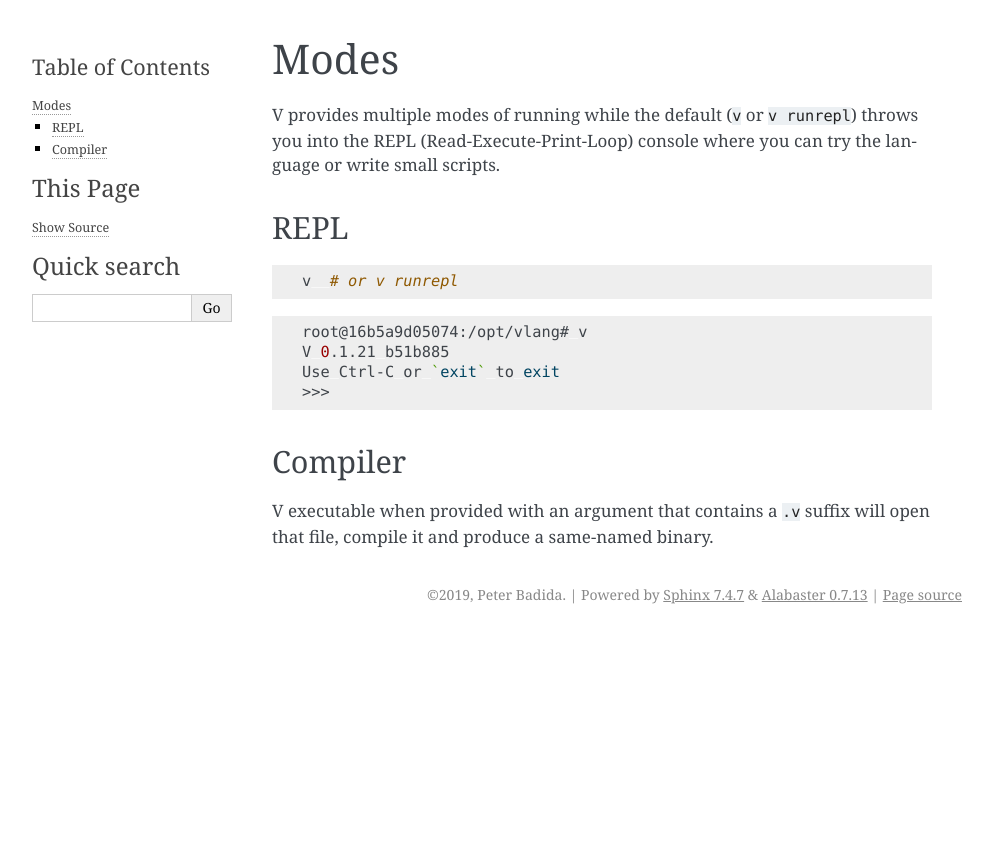
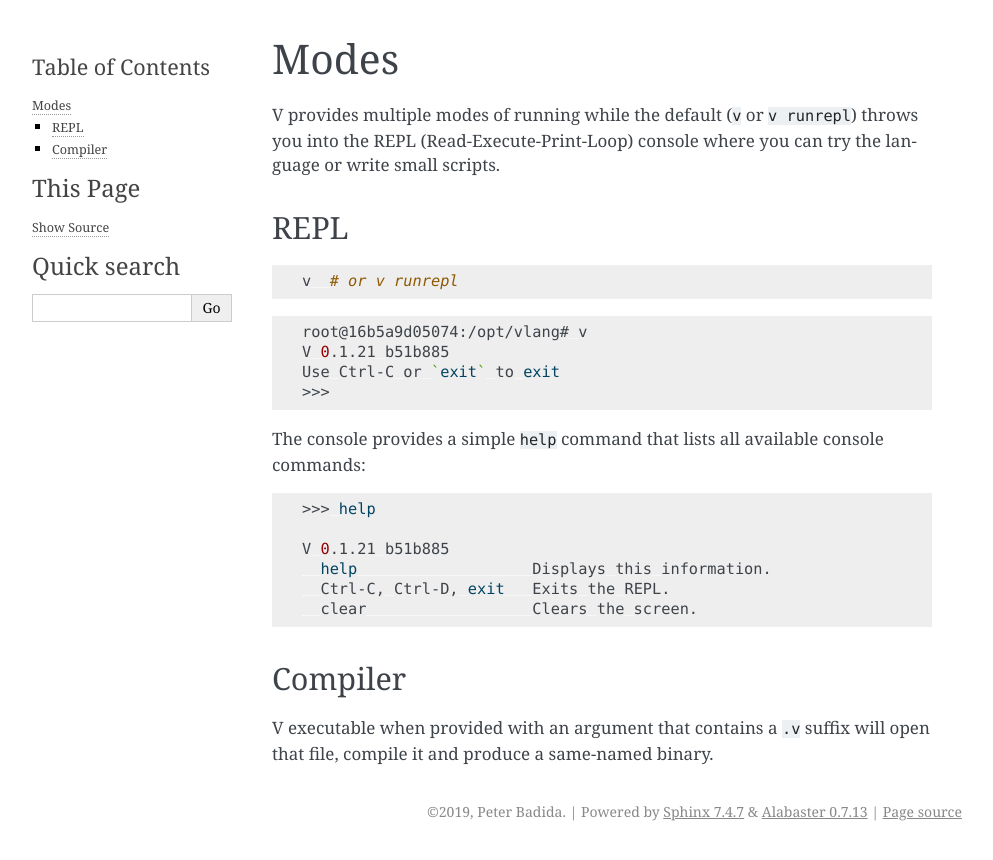
Before and after one commit to KeyWeeUsr/the-book-of-v, a Sphinx documentation site: the page built from source/modes.rst, in a window 1280 px wide. Shown: the top 860 px of the page, without its empty margins (148-1141 px from the left). Built offline with Sphinx 7.4.7, drawn with Linux system fonts in a browser that asks for light colours.

Commit message:
[ADD] Add V REPL help command

```diff
--- a/source/modes.rst
+++ b/source/modes.rst
@@ -19,6 +19,18 @@ REPL
     Use Ctrl-C or `exit` to exit
     >>>
 
+The console provides a simple ``help`` command that lists all available console
+commands:
+
+.. code:: shell
+
+    >>> help
+
+    V 0.1.21 b51b885
+      help                   Displays this information.
+      Ctrl-C, Ctrl-D, exit   Exits the REPL.
+      clear                  Clears the screen.
+
 Compiler
 --------
 
```
